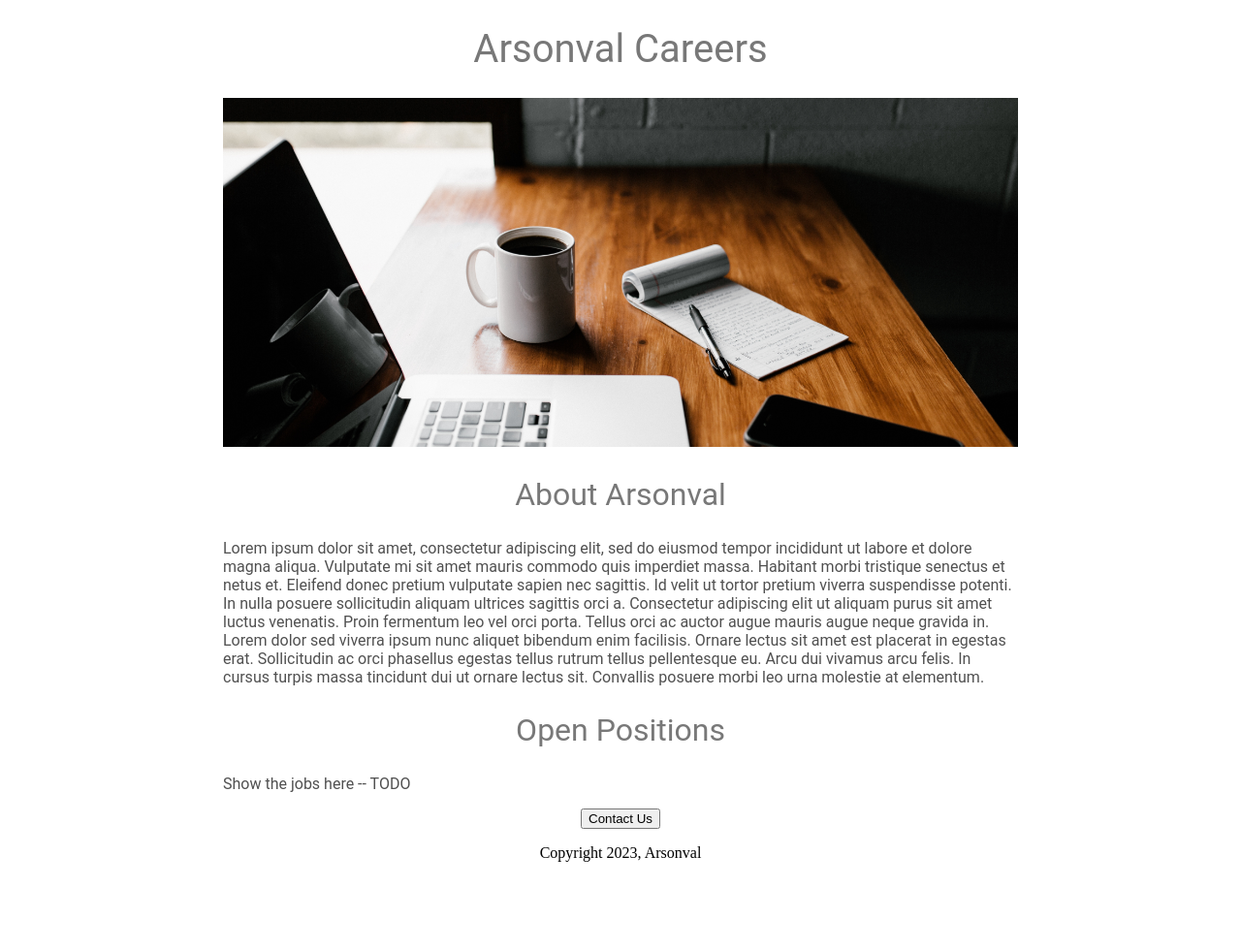
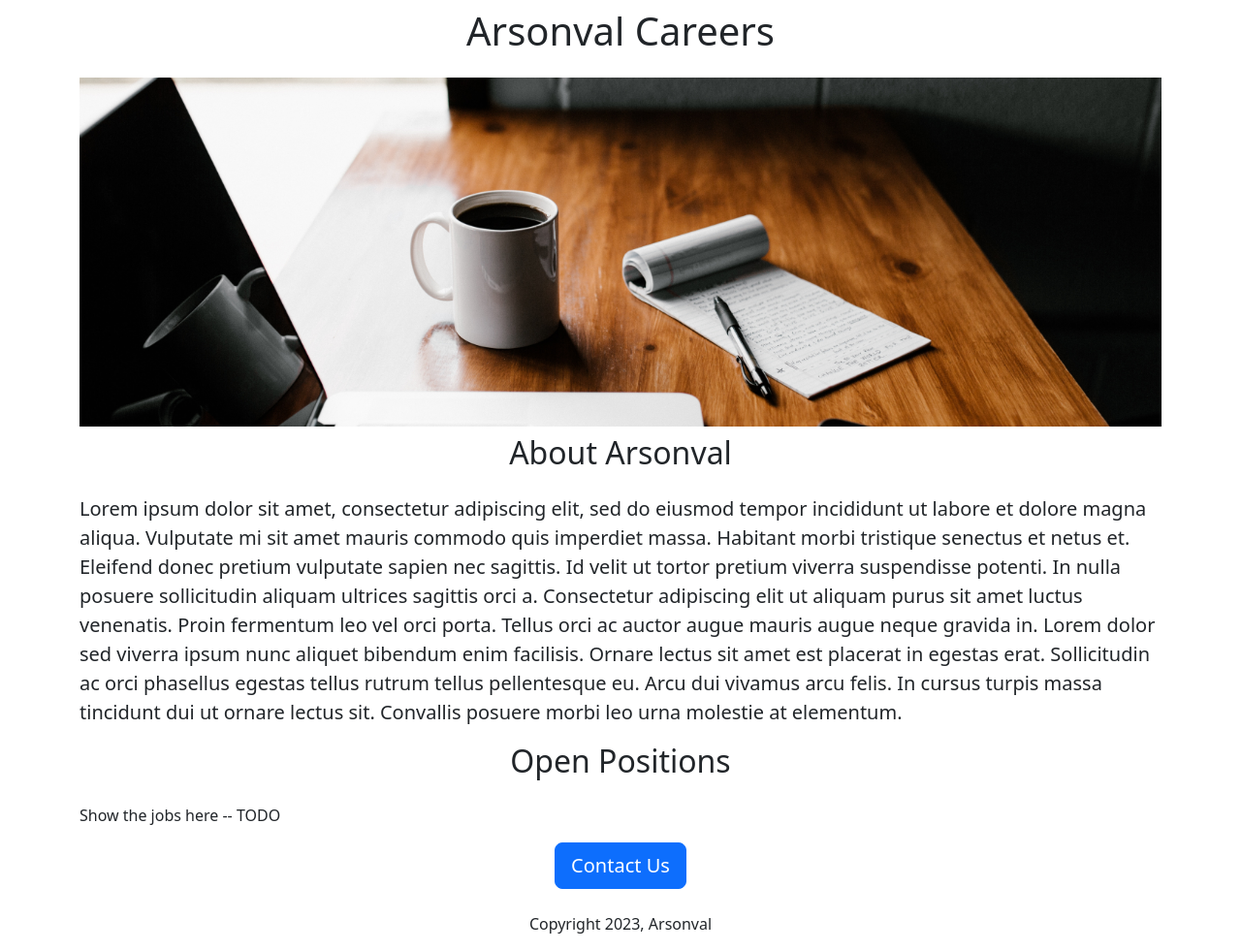
Before and after one commit to Arsene-A/job-website-v2, a Flask app: page / in a window 1280 px wide. Shown: the whole page at 97% size. Before the commit the page ends 889 px from the top, so only its background shows below. Run offline with Flask 3, Linux system fonts and the light colour scheme.

Commit message:
replaced some CSS code by Bootstrap

```diff
--- a/templates/home.html
+++ b/templates/home.html
@@ -2,53 +2,31 @@
 <html>
   <head>
     <title>Arsonval Jobs</title>
+    <meta charset="utf-8">
+    <meta name="viewport" content="width=device-width, initial-scale=1">
+    <link href="https://cdn.jsdelivr.net/npm/bootstrap@5.3.0/dist/css/bootstrap.min.css" rel="stylesheet" integrity="sha384-9ndCyUaIbzAi2FUVXJi0CjmCapSmO7SnpJef0486qhLnuZ2cdeRhO02iuK6FUUVM" crossorigin="anonymous">
     <style>
-      h1 {
-        font-size:40px;
-        font-family: Roboto;
-        font-weight: normal;
-        color: rgb(120,120,120);
-        text-align: center;
-      }
-
-      #banner {
+      #banner{
         width: 100%;
         height: 360px;
         object-fit: cover;
       }
+    </style>
 
-      h2 {
-        font-size:32px;
-        font-family: Roboto;
-        font-weight: normal;
-        color: rgb(120,120,120);
-        text-align: center;
-      }
-
-      .bodytext {
-        font-family: Roboto;
-        color: rgb(80,80,80);
-
-      }
-      #container{
-        max-width: 820px;
-        margin: 0 auto;
-      }
-    </style>
   </head>
   <body>
-    <div id="container">
-        <h1>Arsonval Careers</h1>
-        <img id="banner" src="https://job-website--arseneaizansi.repl.co/static/banner.jpeg">
-        <h2>About Arsonval</h2>
-        <p class="bodytext">
+    <div class="container">
+        <h1 class="text-center mt-2 mb-4">Arsonval Careers</h1>
+        <img class="img-fluid" id="banner" src="https://job-website--arseneaizansi.repl.co/static/banner.jpeg">
+        <h2 class="text-center mt-2 mb-4">About Arsonval</h2>
+        <p class="lead">
         Lorem ipsum dolor sit amet, consectetur adipiscing elit, sed do eiusmod tempor incididunt ut labore et dolore magna aliqua. Vulputate mi sit amet mauris commodo quis imperdiet massa. Habitant morbi tristique senectus et netus et. Eleifend donec pretium vulputate sapien nec sagittis. Id velit ut tortor pretium viverra suspendisse potenti. In nulla posuere sollicitudin aliquam ultrices sagittis orci a. Consectetur adipiscing elit ut aliquam purus sit amet luctus venenatis. Proin fermentum leo vel orci porta. Tellus orci ac auctor augue mauris augue neque gravida in. Lorem dolor sed viverra ipsum nunc aliquet bibendum enim facilisis. Ornare lectus sit amet est placerat in egestas erat. Sollicitudin ac orci phasellus egestas tellus rutrum tellus pellentesque eu. Arcu dui vivamus arcu felis. In cursus turpis massa tincidunt dui ut ornare lectus sit. Convallis posuere morbi leo urna molestie at elementum.
         </p>
-        <h2>Open Positions</h2>
-        <p class="bodytext">Show the jobs here -- TODO</p>
-        <div style="text-align:center;">
-          <button>Contact Us</button>
-          <p>Copyright 2023, Arsonval</p>
+        <h2 class="text-center mt-2 mb-4">Open Positions</h2>
+        <p>Show the jobs here -- TODO</p>
+        <div class="text-center">
+          <button class="btn btn-primary btn-lg">Contact Us</button>
+          <p class="mt-4">Copyright 2023, Arsonval</p>
         </div>
     </div>
   </body>
```
